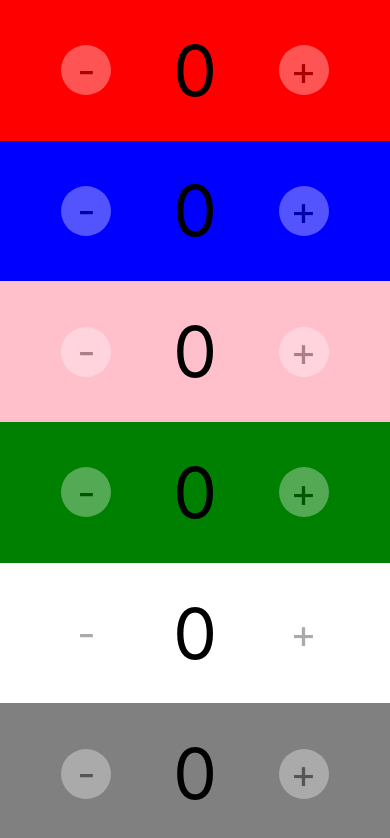
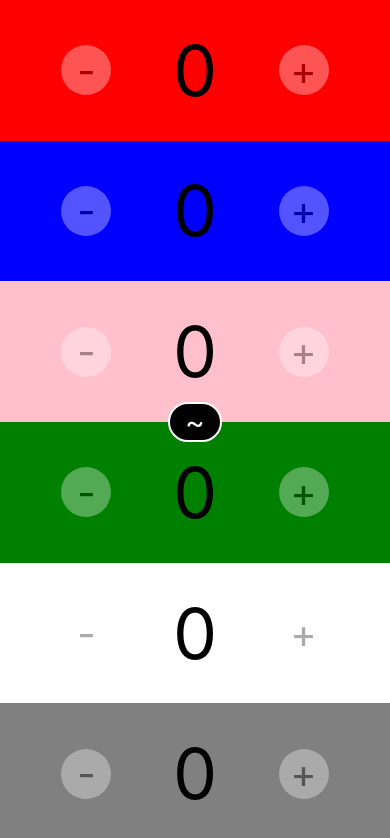
Before and after one commit to gerritt-luoma/life-counter, a React Native app: screen / in a window 390 px wide. Shown: the top 838 px of the page. Built offline with nearby package versions, Linux system fonts and the light colour scheme.

Commit message:
I now have a button in the center of the screen at all times

```diff
--- a/App.tsx
+++ b/App.tsx
@@ -1,8 +1,9 @@
 import { StatusBar } from 'expo-status-bar';
-import { StyleSheet, Text, View } from 'react-native';
+import { StyleSheet, View } from 'react-native';
 import { Provider } from 'react-redux';
 import { store } from './reducers/store';
-import Player from './components/Player/player';
+import Player from './components/Player/Player';
+import GameMenu from './components/GameMenu/GameMenu';
 export default function App() {
   return (
     <Provider store={store}>
@@ -13,6 +14,7 @@ export default function App() {
         <Player color={'green'} number={4}/>
         <Player color={'white'} number={5}/>
         <Player color={'gray'} number={6}/>
+        <GameMenu/>
         <StatusBar style="auto" />
       </View>
     </Provider>
@@ -26,4 +28,11 @@ const styles = StyleSheet.create({
     alignItems: 'center',
     justifyContent: 'center',
   },
+  testView: {
+    position: 'absolute',
+    height: 50,
+    width: 50,
+    borderRadius: 50,
+    backgroundColor: 'black'
+  }
 });
--- /dev/null
+++ b/components/GameMenu/GameMenu.tsx
@@ -0,0 +1,40 @@
+import React from "react";
+import { Pressable, StyleSheet, Text, View } from "react-native";
+
+export default function GameMenu() {
+    return (
+        <>
+            <View style={styles.container}>
+                <Pressable
+                onPress={() => console.log('Pressed')}
+                style={styles.button}
+                >
+                    <Text style={styles.text}>~</Text>
+                </Pressable>
+            </View>
+        </>
+    )
+}
+
+const styles = StyleSheet.create({
+    container: {
+        position: 'absolute',
+        backgroundColor: 'black',
+        borderRadius: 50,
+        borderColor: 'white',
+        borderWidth: 2,
+        alignItems: 'center',
+        justifyContent: 'center',
+    },
+    button: {
+        flex: 1,
+        alignItems: 'center',
+        justifyContent: 'center',
+        height: 50,
+        width: 50
+    },
+    text: {
+        color: 'white',
+        fontSize: 30
+    }
+})
--- a/components/Player/player.tsx
+++ b/components/Player/player.tsx
@@ -1,4 +1,4 @@
-import HealthButton from "./healthbutton";
+import HealthButton from "./HealthButton";
 import React from "react";
 import { useSelector } from "react-redux";
 import { View, Text, StyleSheet } from "react-native";
```
